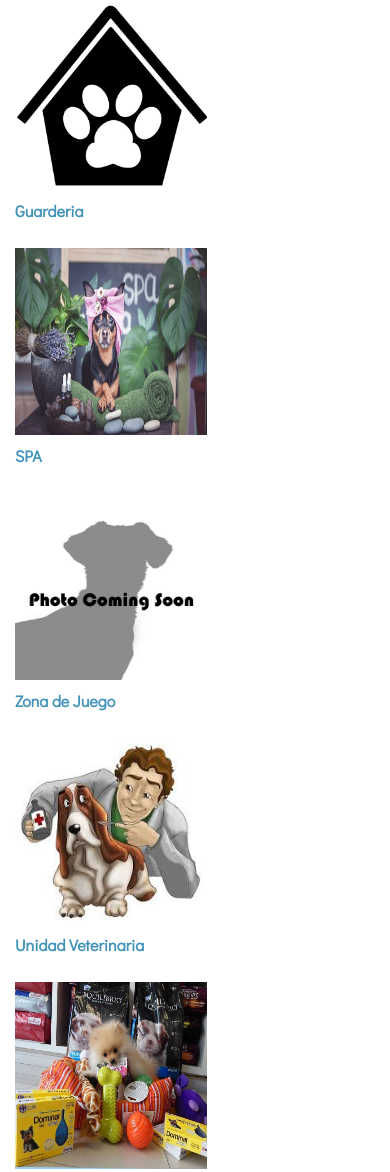
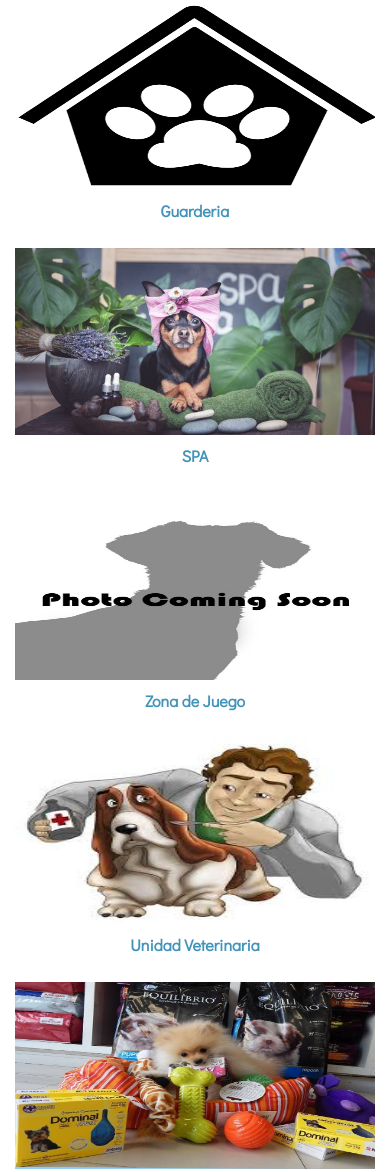
Before and after one commit to RRMoreno/ProyectoFinal, a website: page views/servicios.html in a window 390 px wide. Shown: the part 202-1374 px from the top of the page. Drawn offline with nearby package versions, Linux system fonts and the light colour scheme.

Commit message:
modificado pagina de servios en vista movil

```diff
--- a/scss/estilos.scss
+++ b/scss/estilos.scss
@@ -361,6 +361,12 @@ form {
   .pservicios {
     display: none;
   }
+  .img-servicios {
+    width: 100%;
+  }
+  .texto {
+    text-align: center;
+  }
 
 }
 
--- a/views/servicios.html
+++ b/views/servicios.html
@@ -82,7 +82,7 @@
 
         </div>
 
-        <div class="col-md-9">
+        <div class="col-md-9 texto texto">
             <h3><a href="guarderia.html">Guarderia</a></h3>
             <p class="pservicios">En nuestra Guardería puedes dejar a tu cachorro de forma habitual —por ejemplo todas
                 las mañanas, mientras estás
@@ -101,7 +101,7 @@
             <img alt="" class="img-servicios" src="../img/spa.jpg">
         </div>
 
-        <div class="col-md-9">
+        <div class="col-md-9 texto">
             <h3><a href="spa.html">SPA</a></h3>
             <p class="pservicios">En nuestro SPA los cachorros son mimados con baños, masajes y paticures </p>
         </div>
@@ -114,7 +114,7 @@
             <img alt="" class="img-servicios" src="../img/PhotoComingSoon.jpg">
         </div>
 
-        <div class="col-md-9">
+        <div class="col-md-9 texto">
             <h3><a href="zonajuegos.html">Zona de Juego</a></h3>
             <p class="pservicios">Nuestra zona de juego es un terreno amplio donde nuestros cachorros podrán correr en
                 una pista de obstáculos,
@@ -129,7 +129,7 @@
             <img alt="" class="img-servicios" src="../img/images.jpg">
         </div>
 
-        <div class="col-md-9">
+        <div class="col-md-9 texto">
             <h3><a href="vet.html">Unidad Veterinaria</a></h3>
             <p class="pservicios">Nuestra Unidad Veterinaria cuenta con los mejores médicos para nuestros cachorros,
                 estos se encargarán de hacer
@@ -146,7 +146,7 @@
             <img alt="" class="img-servicios" src="../img/petshop.jpg">
         </div>
 
-        <div class="col-md-9">
+        <div class="col-md-9 texto">
             <h3><a href="petshop.html">Petshop</a></h3>
             <p class="pservicios">Nuestra Unidad Veterinaria cuenta con los mejores médicos para nuestros cachorros,
                 estos se encargarán de hacer
@@ -164,7 +164,7 @@
             <img alt="" class="img-servicios" src="../img/movilidad.jpg">
         </div>
 
-        <div class="col-md-9">
+        <div class="col-md-9 texto">
             <h3><a href="movilidad.html">Movilidad</a></h3>
             <p class="pservicios">La guardería contara con una movilidad que permitirá el traslado de los cachorros de
                 casa a la guardería y
```
Also changed, not shown: css/estilos.css.
